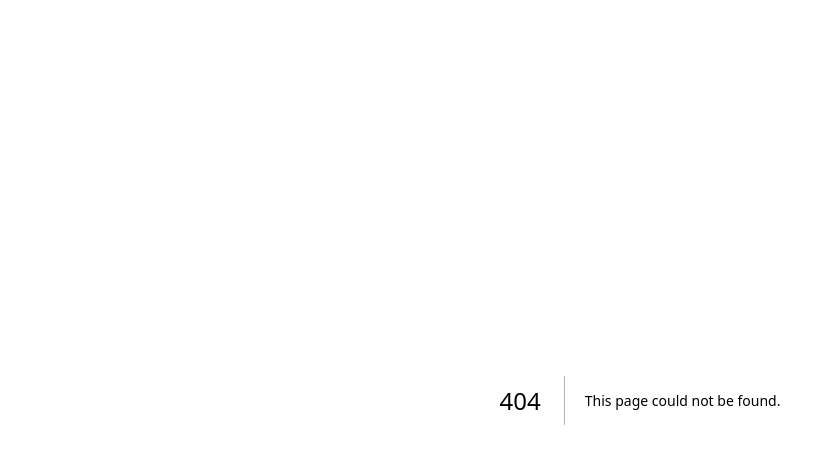
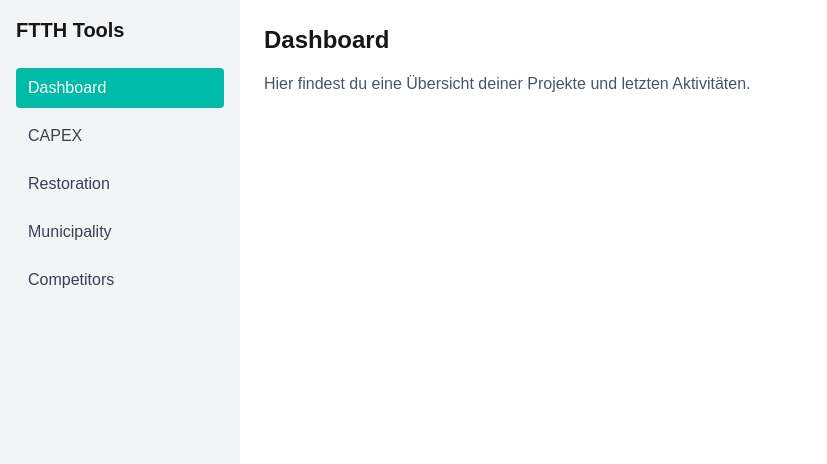
Before and after one commit to MartinPoet/fiber-tools, a Next.js app in the folder web/: page /dashboard in a window 1280 px wide. Before the commit this address had no page. Shown: the top 464 px of the page, without its empty margins (0-827 px from the left). Built offline with nearby package versions, Linux system fonts and the light colour scheme.

Commit message:
Fix client metadata error, add dashboard stub and sidebar layout

```diff
--- /dev/null
+++ b/web/src/app/dashboard/page.tsx
@@ -0,0 +1,17 @@
+// web/src/app/dashboard/page.tsx
+'use client'; // falls du client‑seitige Hooks nutzt
+
+import React from 'react';
+import SidebarLayout from '@/components/SidebarLayout';
+
+
+export default function DashboardPage() {
+  return (
+    <SidebarLayout>
+      <div className="text-2xl font-bold mb-4">Dashboard</div>
+      <p className="text-gray-600">
+        Hier findest du eine Übersicht deiner Projekte und letzten Aktivitäten.
+      </p>
+    </SidebarLayout>
+  );
+}
--- /dev/null
+++ b/web/src/components/SidebarLayout.tsx
@@ -0,0 +1,40 @@
+// web/src/components/SidebarLayout.tsx
+import React from 'react';
+import Link from 'next/link';
+import { usePathname } from 'next/navigation';
+
+const navItems = [
+  { label: 'Dashboard', href: '/dashboard' },
+  { label: 'CAPEX', href: '/capex' },
+  { label: 'Restoration', href: '/restoration' },
+  { label: 'Municipality', href: '/municipality' },
+  { label: 'Competitors', href: '/competitors' },
+];
+
+export default function SidebarLayout({ children }: { children: React.ReactNode }) {
+  const pathname = usePathname();
+  return (
+    <div className="flex h-screen">
+      <aside className="w-60 bg-gray-100 p-4">
+        <h2 className="text-xl font-semibold mb-6">FTTH Tools</h2>
+        <nav className="space-y-2">
+          {navItems.map((item) => {
+            const active = pathname?.startsWith(item.href);
+            return (
+              <Link
+                key={item.href}
+                href={item.href}
+                className={`block px-3 py-2 rounded ${
+                  active ? 'bg-teal-500 text-white' : 'text-gray-700 hover:bg-gray-200'
+                }`}
+              >
+                {item.label}
+              </Link>
+            );
+          })}
+        </nav>
+      </aside>
+      <main className="flex-1 p-6 bg-white overflow-auto">{children}</main>
+    </div>
+  );
+}
--- a/web/web/src/app/page.tsx
+++ /dev/null
@@ -1,42 +0,0 @@
-import Image from 'next/image'
-
-export default function Home() {
-  return (
-    <main className="flex min-h-screen flex-col items-center justify-center bg-gray-50 px-4">
-      {/* Logo oben */}
-      <div className="mb-8">
-        <Image
-          src="/logo.png"
-          alt="FTTH Tools Logo"
-          width={120}
-          height={120}
-        />
-      </div>
-
-      {/* Überschrift */}
-      <h1 className="text-4xl font-semibold text-gray-800 mb-4">
-        ftth-tools.at
-      </h1>
-
-      {/* Untertitel */}
-      <p className="text-lg text-gray-600 mb-8 text-center max-w-md">
-        Deine Plattform für Glasfaser‑Planungstools. Bald live mit CAPEX‑Kalkulator, Gemeinde‑Analyse & mehr!
-      </p>
-
-      {/* E‑Mail‑Form */}
-      <form className="flex flex-col items-center space-y-3 w-full max-w-sm">
-        <input
-          type="email"
-          placeholder="Deine E‑Mail für Updates"
-          className="w-full rounded border border-gray-300 px-4 py-2 focus:outline-none focus:ring-2 focus:ring-teal-400"
-        />
-        <button
-          type="submit"
-          className="w-full rounded bg-teal-500 px-4 py-2 text-white font-medium hover:bg-teal-600"
-        >
-          Informieren Sie mich
-        </button>
-      </form>
-    </main>
-  )
-}
```
